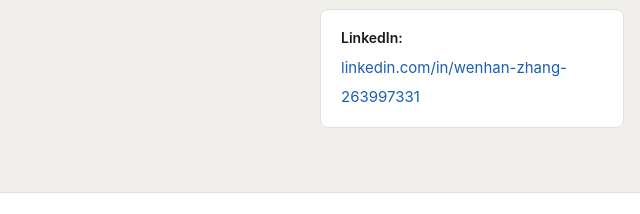
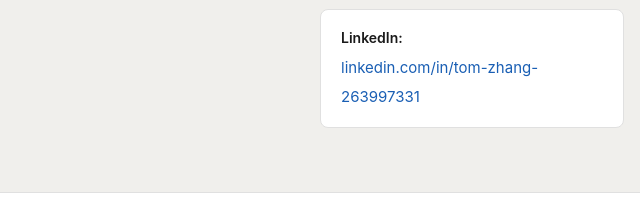
Before and after one commit to WenhanZhang86/Portfolio, a plain HTML site: page index.html in a window 1280 px wide. Shown: the part 3999-4213 px from the top of the page, 0-640 px from the left. Drawn offline with Linux system fonts and the light colour scheme.

Commit message:
Update LinkedIn link for Tom Zhang

```diff
--- a/index.html
+++ b/index.html
@@ -204,7 +204,7 @@
                     </div>
                     <div class="contact-item">
                         <strong>LinkedIn:</strong>
-                        <a href="linkedin.com/in/tom-zhang-263997331" target="_blank">linkedin.com/in/wenhan-zhang-263997331</a>
+                        <a href="linkedin.com/in/tom-zhang-263997331" target="_blank">linkedin.com/in/tom-zhang-263997331</a>
                     </div>
                 </div>
                 <div class="contact-form">
```
